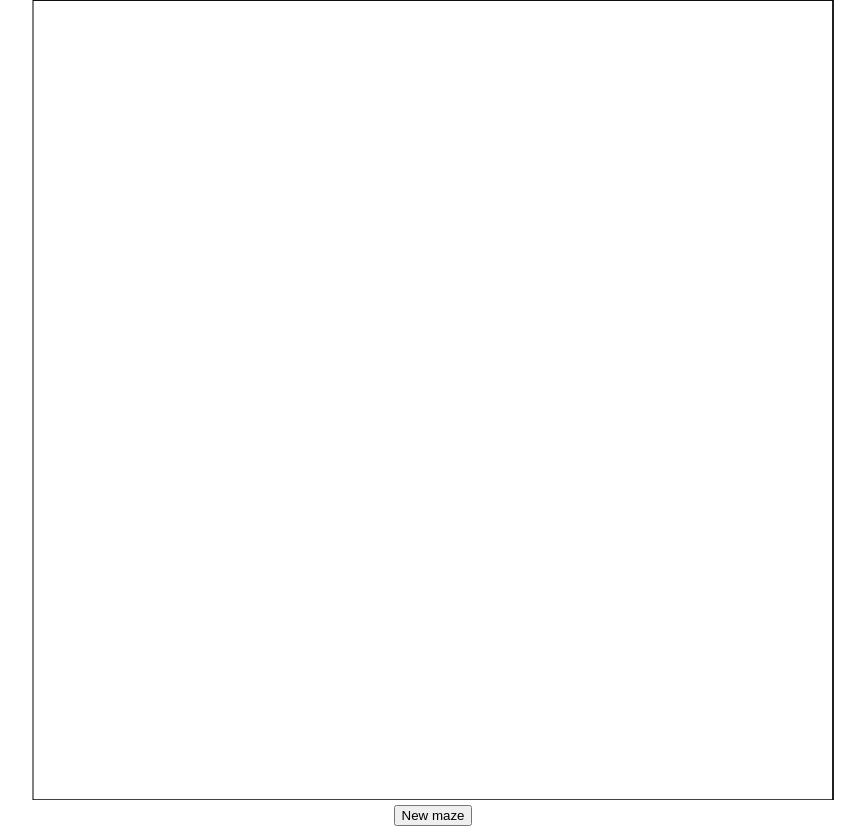
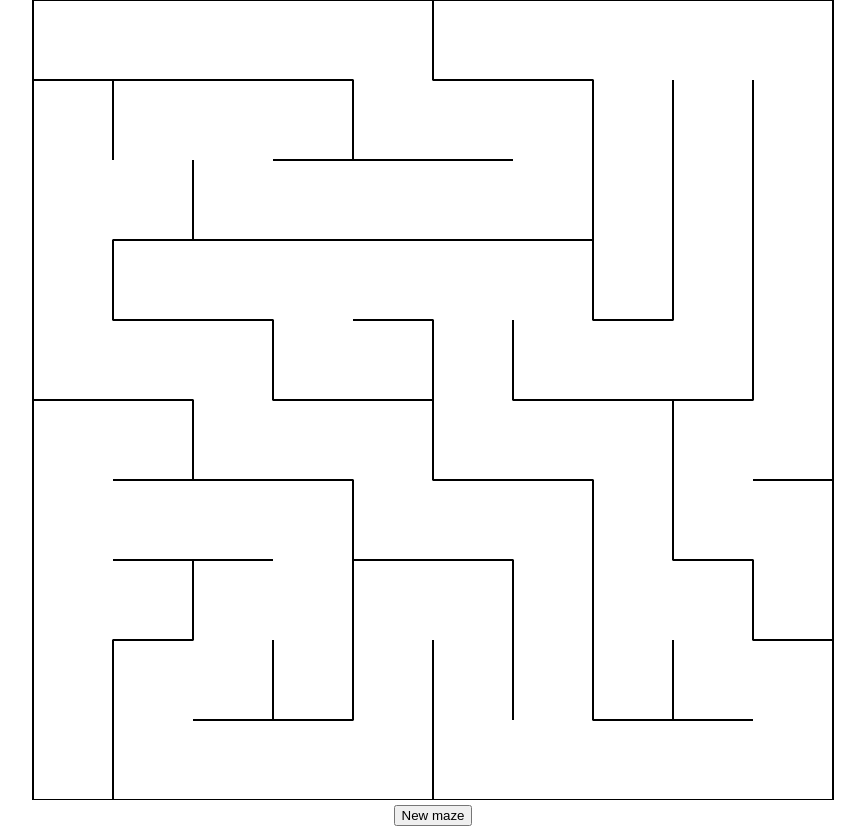
Before and after one commit to imgret/maze, a React (Create React App) app: page / in a window 1280 px wide. Shown: the whole page, without its empty margins (207-1072 px from the left). Built offline with nearby package versions, Linux system fonts and the light colour scheme.

Commit message:
Reorganize maze drawing process
- Remove unused canvas ref.

```diff
--- a/src/App.tsx
+++ b/src/App.tsx
@@ -1,4 +1,4 @@
-import React, { useRef, useState } from "react";
+import React, { useState } from "react";
 import "./App.css";
 import Canvas from "./components/Canvas";
 import useWindowSize from "./hooks/useWindowSize";
@@ -10,16 +10,12 @@ interface Cell {
   x1: number;
   y1: number;
   walls: number;
-  width: number;
-  height: number;
   size: number;
 }
 
 function App() {
-  const canvasRef = useRef<HTMLCanvasElement>(null);
-
-  const [mazeWidth, setMazeWidth] = useState(1);
-  const [mazeHeight, setMazeHeight] = useState(1);
+  const [mazeWidth, setMazeWidth] = useState(10);
+  const [mazeHeight, setMazeHeight] = useState(10);
 
   const [maze, setMaze] = useState(new Maze(mazeWidth, mazeHeight));
 
@@ -29,16 +25,19 @@ function App() {
 
   const drawCellSide = (ctx: CanvasRenderingContext2D, isWall: boolean, toX: number, toY: number) => {
     isWall ? ctx.lineTo(toX, toY) : ctx.moveTo(toX, toY);
-    ctx.stroke();
   };
 
   const drawCell = (ctx: CanvasRenderingContext2D, cell: Cell) => {
-    ctx.beginPath();
+    // Start cell drawing at cell's NW corner and move through NE -> SE -> SW -> NW
     ctx.moveTo(cell.x0, cell.y0);
+
     drawCellSide(ctx, isWall(cell.walls, N), cell.x1, cell.y0);
     drawCellSide(ctx, isWall(cell.walls, E), cell.x1, cell.y1);
     drawCellSide(ctx, isWall(cell.walls, S), cell.x0, cell.y1);
     drawCellSide(ctx, isWall(cell.walls, W), cell.x0, cell.y0);
+
+    // Duplicate north wall to get appropriate lineJoin in NW corner
+    if (isWall(cell.walls, N)) ctx.lineTo(cell.x1, cell.y0);
   };
 
   const drawMaze = (ctx: CanvasRenderingContext2D) => {
@@ -46,8 +45,7 @@ function App() {
     const canvasHeight = ctx.canvas.height;
 
     const cell: Cell = {
-      width: Math.floor(canvasWidth / maze.size.width),
-      height: Math.floor(canvasHeight / maze.size.height),
+      // Length of cell wall is min(cellWidth, cellHeight)
       size: Math.min(Math.floor(canvasWidth / maze.size.width), Math.floor(canvasHeight / maze.size.height)),
       x0: 0,
       y0: 0,
@@ -56,14 +54,19 @@ function App() {
       walls: 0,
     };
 
+    // Calculate offset from top left corner of canvas (later used to center maze in canvas)
     // Shift right by 1 bit to divide by 2 without remainder
     const offsetX = (canvasWidth - cell.size * maze.size.width) >> 1;
     const offsetY = (canvasHeight - cell.size * maze.size.height) >> 1;
 
-    console.log(cell.width, cell.height, cell.size);
-
+    // Clear canvas before drawing
     ctx.clearRect(0, 0, canvasWidth, canvasHeight);
 
+    ctx.beginPath();
+    ctx.lineWidth = 2;
+    ctx.lineJoin = "bevel";
+
+    // Draw every cell of maze grid
     for (let row = 0; row < maze.grid.length; row++) {
       cell.y0 = row * cell.size + offsetY;
       cell.y1 = cell.y0 + cell.size;
@@ -75,16 +78,16 @@ function App() {
         drawCell(ctx, cell);
       }
     }
+
+    ctx.stroke();
   };
 
   return (
     <div className="App">
-      <Canvas ref={canvasRef} width={windowSize.width} height={windowSize.height} draw={drawMaze} />
+      <Canvas width={windowSize.width} height={windowSize.height} draw={drawMaze} />
       <button
         onClick={() => {
-          const newMaze = new Maze(36, 25);
-          newMaze.create();
-          setMaze(newMaze);
+          setMaze(new Maze(36, 25));
         }}
       >
         New maze
```
